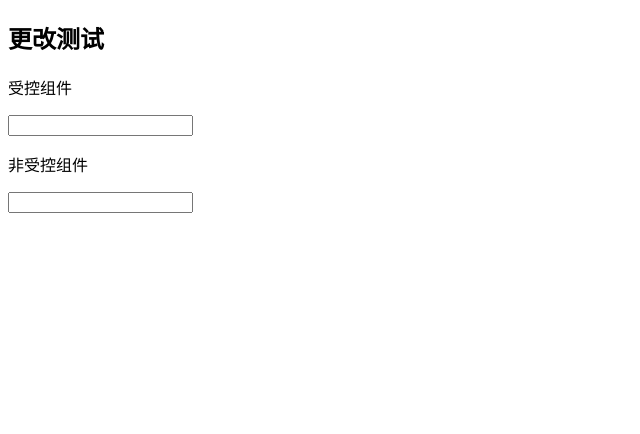
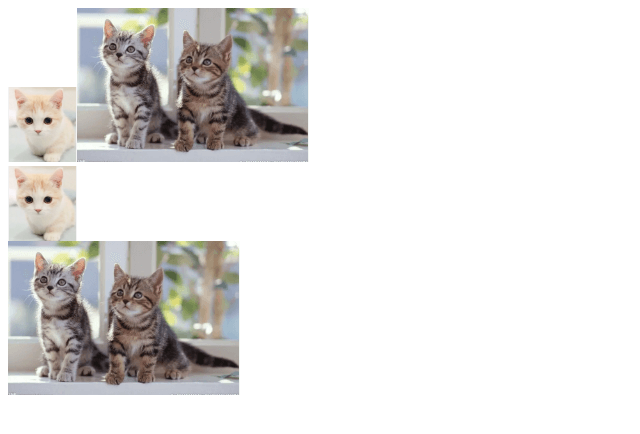
Before and after one commit to superherotang/my-react-template, a React app: page / in a window 1280 px wide. Shown: the top 434 px of the page, without its empty margins (0-640 px from the left). Built offline with nearby package versions, Linux system fonts and the light colour scheme; the HTML template or start-up script is replaced by a standard one.

Commit message:
优化构建速度

```diff
--- a/package.json
+++ b/package.json
@@ -5,7 +5,8 @@
   "main": "index.js",
   "scripts": {
     "dev": "webpack-dev-server -c build/webpack.dev.js",
-    "build": "webpack -c build/webpack.prod.js"
+    "build": "webpack -c build/webpack.prod.js",
+    "analy": "webpack -c build/webpack.analy.js"
   },
   "keywords": [],
   "author": "",
@@ -27,7 +28,9 @@
     "html-webpack-plugin": "^5.5.0",
     "postcss-loader": "^7.0.1",
     "react-refresh": "^0.14.0",
+    "speed-measure-webpack-plugin": "^1.5.0",
     "style-loader": "^3.3.1",
+    "thread-loader": "^3.0.4",
     "webpack": "^5.74.0",
     "webpack-cli": "^4.10.0",
     "webpack-dev-server": "^4.11.0",
--- a/src/App.tsx
+++ b/src/App.tsx
@@ -1,18 +1,15 @@
-import React, { useState } from 'react'
+import React from 'react'
+import smallImg from '@/assets/imgs/5kb.png'
+import bigImg from '@/assets/imgs/22kb.png'
+import '@/app.css'
 
 function App() {
-  const [ count, setCounts ] = useState('')
-  const onChange = (e: any) => {
-    setCounts(e.target.value)
-  }
   return (
     <>
-      <h2>更改测试</h2>
-      <p>受控组件</p>
-      <input type="text" value={count} onChange={onChange} />
-      <br />
-      <p>非受控组件</p>
-      <input type="text" />
+      <img src={smallImg} alt="小于10kb的图片" />
+      <img src={bigImg} alt="大于于10kb的图片" />
+      <div className='smallImg'></div> {/* 小图片背景容器 */}
+      <div className='bigImg'></div> {/* 大图片背景容器 */}
     </>
   )
 }
--- a/tsconfig.json
+++ b/tsconfig.json
@@ -14,7 +14,11 @@
     "isolatedModules": true,
     "noEmit": true,
     "jsx": "react", // react18这里也可以改成react-jsx
-    "experimentalDecorators": true
+    "experimentalDecorators": true,
+    "baseUrl": ".",
+    "paths": {
+      "@/*": ["src/*"]
+    }
   },
   "include": ["./src"]
 }
```
Also changed, not shown: 4 other files (tests, documents, lock files or other folders).
